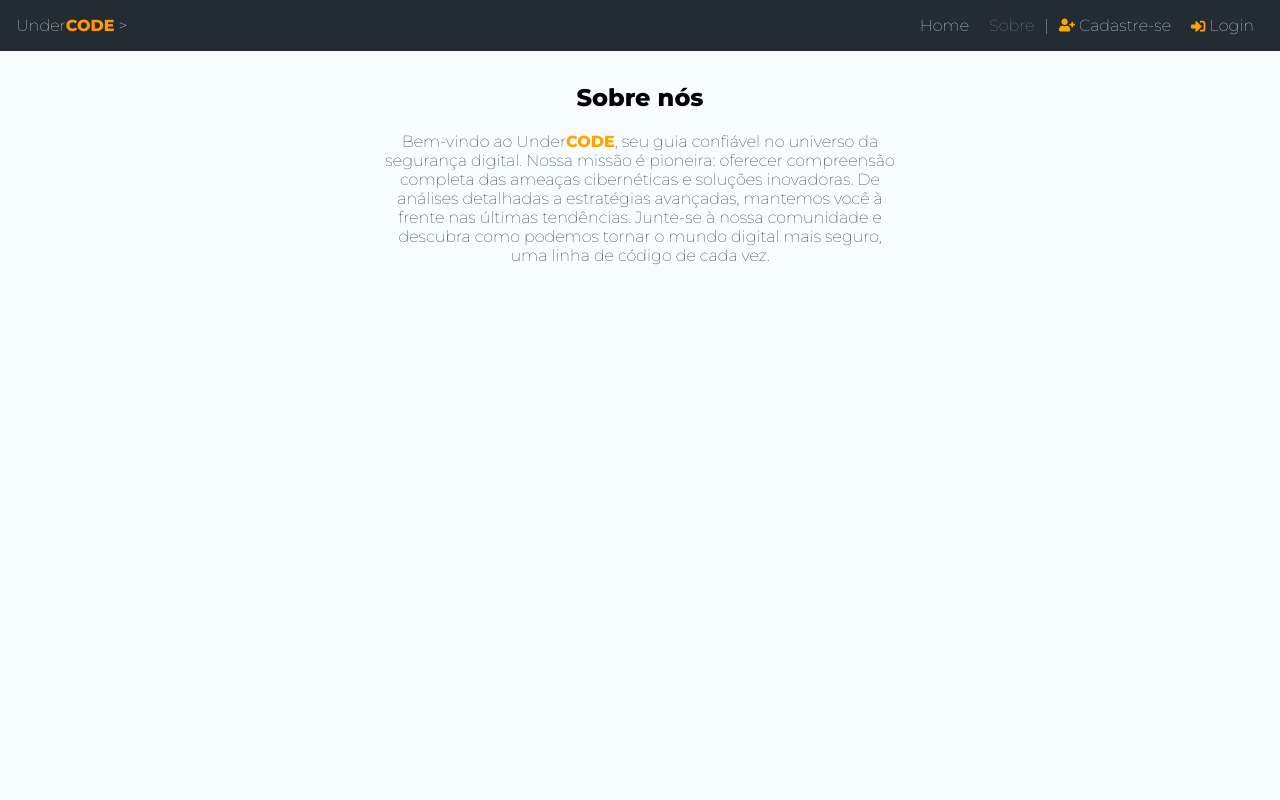
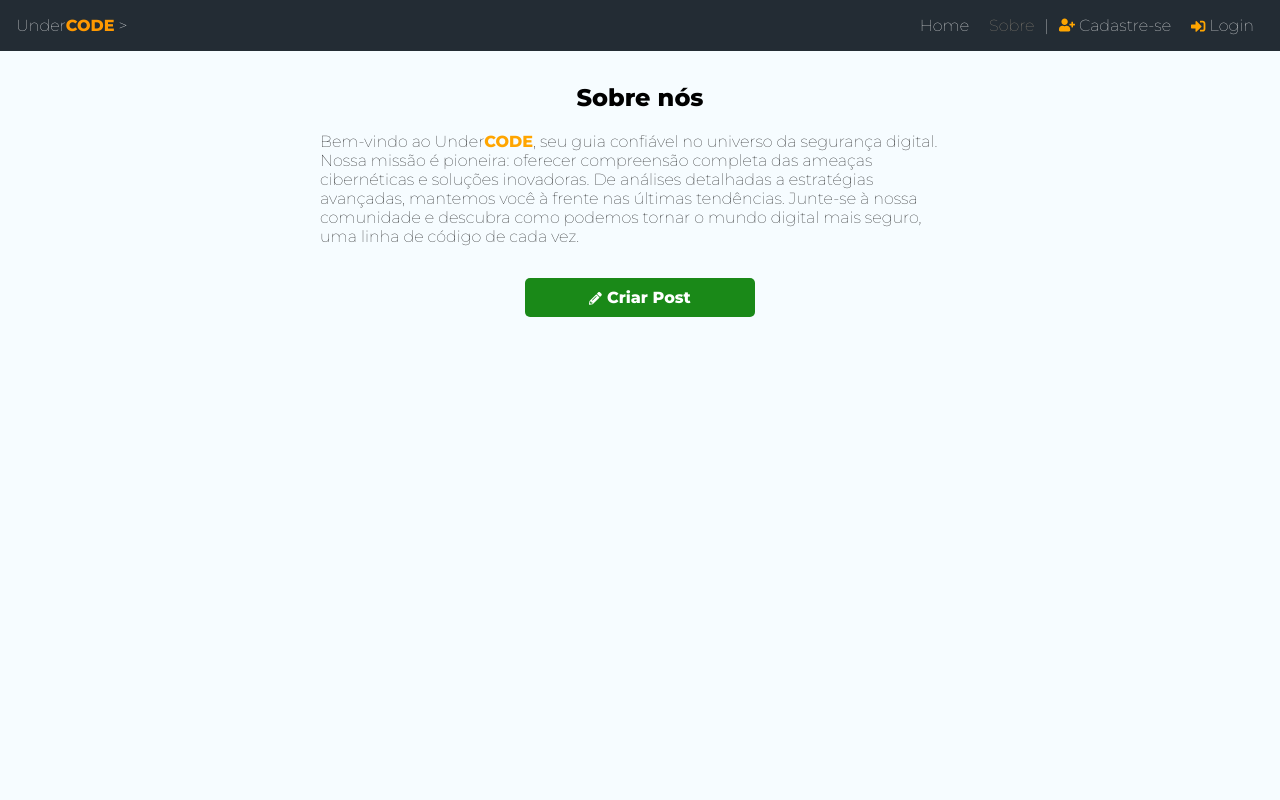
Before and after one commit to jbcodex/reactjs, a React (Vite) app in the folder undercode/: page /about in a window 1280 px wide. Shown: the top 800 px of the page. Built offline with nearby package versions, Linux system fonts and the light colour scheme; no server answers.

Commit message:
Modificações página about

```diff
--- a/undercode/src/pages/About/About.jsx
+++ b/undercode/src/pages/About/About.jsx
@@ -1,14 +1,30 @@
-import styles from "./About.module.css"
+import styles from "./About.module.css";
+import { NavLink } from "react-router-dom";
+import {FaPencilAlt } from "react-icons/fa";
 const About = () => {
   return (
     <>
-        <div className={styles.about}>
+      <div className={styles.about}>
         <h2>Sobre nós</h2>
-        <p>Bem-vindo ao Under<b>CODE</b>, seu guia confiável no universo da segurança digital. Nossa missão é pioneira: oferecer compreensão completa das ameaças cibernéticas e soluções inovadoras. De análises detalhadas a estratégias avançadas, mantemos você à frente nas últimas tendências. Junte-se à nossa comunidade e descubra como podemos tornar o mundo digital mais seguro, uma linha de código de cada vez.</p>
+        <p>
+          Bem-vindo ao Under<b>CODE</b>, seu guia confiável no universo da
+          segurança digital. Nossa missão é pioneira: oferecer compreensão
+          completa das ameaças cibernéticas e soluções inovadoras. De análises
+          detalhadas a estratégias avançadas, mantemos você à frente nas últimas
+          tendências. Junte-se à nossa comunidade e descubra como podemos tornar
+          o mundo digital mais seguro, uma linha de código de cada vez.
+        </p>
+        <NavLink className="btn"><FaPencilAlt
+                  style={{
+                    color: "#fff",
+                    fontSize: ".8em",
+                    marginBottom: "-2px",
+                    marginRight: "5px"
+                  }}
+                />Criar Post</NavLink>
+      </div>
+    </>
+  );
+};
 
-        </div>
-    </>
-  )
-}
-
-export default About
+export default About;
--- a/undercode/src/pages/About/About.module.css
+++ b/undercode/src/pages/About/About.module.css
@@ -1,6 +1,6 @@
 .about{
     display: flex;
-    width: 40%;
+    width: 50%;
     flex-direction: column;
     justify-content: center;
     text-align: center;
@@ -8,16 +8,17 @@
 
 }
 
-.abount p {
-    color:#aaa;
+.about p {
+    color:#000000;
     margin-bottom: 2em;
     text-align: left;
+
 
 }
 
 .about a{
     display:block;
-    margin-top: 15px;
+    margin-top: 30px;
     padding: 10px 15px;
 }
 
```
